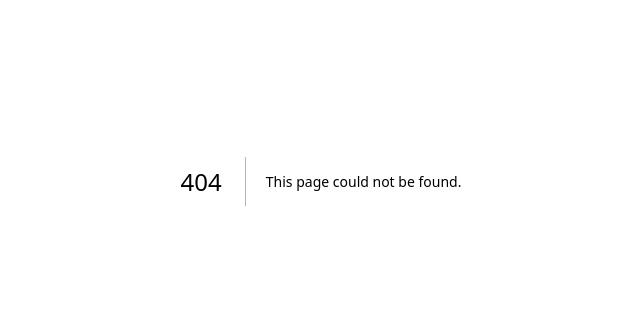
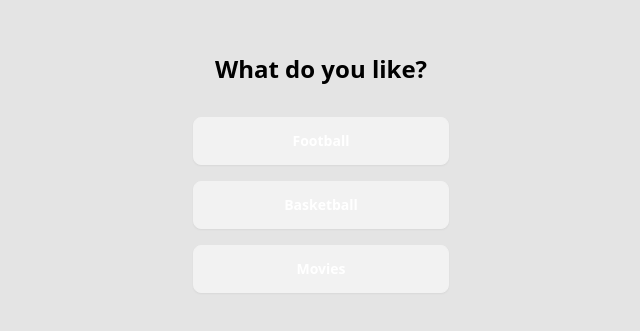
Before and after one commit to davidgomadza/AGT-worldcoin-app, a Next.js app: page /quiz in a window 1280 px wide. Before the commit this address had no page. Shown: the part 219-550 px from the top of the page, without its empty margins (319-959 px from the left). Built offline with nearby package versions, Linux system fonts and the light colour scheme.

Commit message:
initial things

```diff
--- a/package.json
+++ b/package.json
@@ -14,6 +14,7 @@
     "@types/react-dom": "18.3.0",
     "@worldcoin/idkit": "^1.2.2",
     "@worldcoin/idkit-core": "^1.2.2",
+    "daisyui": "^4.12.10",
     "eslint": "9.7.0",
     "eslint-config-next": "14.2.5",
     "next": "^14.2.5",
--- /dev/null
+++ b/src/app/ad/page.tsx
@@ -0,0 +1,29 @@
+"use client";
+
+import React from 'react';
+import { useRouter } from 'next/navigation';
+import { useSearchParams } from 'next/navigation'
+
+const Advertisement: React.FC = () => {
+    const router = useRouter();
+    const searchParams = useSearchParams();
+
+    const choice = searchParams.get('choice');
+
+    const handleWatchAd = () => {
+        router.push(`/video?choice=${choice}`);
+    };
+
+    return (
+        <div className="flex flex-col justify-center items-center h-screen bg-bg text-center">
+            <h1 className="text-2xl font-bold mb-8 text-black">
+                Watch an advertisement to get a discount at Adidas Shop
+            </h1>
+            <button className="btn btn-black text-white w-64" onClick={handleWatchAd}>
+                Yes
+            </button>
+        </div>
+    );
+};
+
+export default Advertisement;
--- /dev/null
+++ b/src/app/discount/page.tsx
@@ -0,0 +1,33 @@
+// pages/discount.tsx
+'use client';
+
+import { useSearchParams } from 'next/navigation';
+
+export default function DiscountPage() {
+  const searchParams = useSearchParams();
+  const choice = searchParams.get('choice');
+
+  const getDiscountMessage = () => {
+    if (choice === 'football' || choice === 'basketball') {
+      return 'Congratulations! You have earned a 10% discount at Adidas.';
+    } else if (choice === 'movies') {
+      return 'Congratulations! You have earned 1 month of free Netflix.';
+    }
+    return 'Congratulations! You have earned a special discount!';
+  };
+
+  return (
+    <div className="flex flex-col justify-center items-center h-screen bg-bg p-4">
+      <div className="bg-white shadow-lg rounded-lg p-6 max-w-md w-full text-center">
+        <h1 className="text-2xl font-bold mb-4 text-black">Your Reward</h1>
+        <p className="text-lg mb-8 text-gray-500">{getDiscountMessage()}</p>
+        <button
+          className="btn btn-black text-white w-full"
+          onClick={() => alert('Discount Applied!')}
+        >
+          Apply Discount
+        </button>
+      </div>
+    </div>
+  );
+}
--- a/src/app/page.tsx
+++ b/src/app/page.tsx
@@ -2,11 +2,13 @@
 
 import { VerificationLevel, IDKitWidget, useIDKit } from "@worldcoin/idkit";
 import type { ISuccessResult } from "@worldcoin/idkit";
+import { useRouter } from "next/navigation";
 import { verify } from "./actions/verify";
 
 export default function Home() {
   const app_id = process.env.NEXT_PUBLIC_WLD_APP_ID as `app_${string}`;
   const action = process.env.NEXT_PUBLIC_WLD_ACTION;
+  const router = useRouter();
 
   if (!app_id) {
     throw new Error("app_id is not set in environment variables!");
@@ -18,11 +20,11 @@ export default function Home() {
   const { setOpen } = useIDKit();
 
   const onSuccess = (result: ISuccessResult) => {
-    // This is where you should perform frontend actions once a user has been verified, such as redirecting to a new page
     window.alert(
       "Successfully verified with World ID! Your nullifier hash is: " +
         result.nullifier_hash
     );
+    router.push("/home");
   };
 
   const handleProof = async (result: ISuccessResult) => {
@@ -47,7 +49,7 @@ export default function Home() {
           app_id={app_id}
           onSuccess={onSuccess}
           handleVerify={handleProof}
-          verification_level={VerificationLevel.Orb} // Change this to VerificationLevel.Device to accept Orb- and Device-verified users
+          verification_level={VerificationLevel.Device}
         />
         <button
           className="border border-black rounded-md"
--- /dev/null
+++ b/src/app/quiz/page.tsx
@@ -0,0 +1,39 @@
+"use client";
+
+
+import React from 'react';
+import { useRouter } from 'next/navigation'
+
+const Quiz: React.FC = () => {
+  const router = useRouter();
+
+  const handleSelection = (choice: string) => {
+    router.push(`/ad?choice=${choice}`);
+  };
+
+  return (
+    <div className="flex flex-col justify-center items-center h-screen bg-bg">
+      <h1 className="text-2xl font-bold mb-8 text-black">What do you like?</h1>
+      <button
+        className="btn btn-black text-white w-64 mb-4"
+        onClick={() => handleSelection('football')}
+      >
+        Football
+      </button>
+      <button
+        className="btn btn-black text-white w-64 mb-4"
+        onClick={() => handleSelection('basketball')}
+      >
+        Basketball
+      </button>
+      <button
+        className="btn btn-black text-white w-64 mb-4"
+        onClick={() => handleSelection('movies')}
+      >
+        Movies
+      </button>
+    </div>
+  );
+};
+
+export default Quiz;
--- /dev/null
+++ b/src/app/video/page.tsx
@@ -0,0 +1,31 @@
+// pages/video.tsx
+'use client';
+
+import { useRouter } from 'next/navigation';
+
+export default function VideoPage() {
+    const router = useRouter();
+
+    const handleContinue = () => {
+        router.push('/discount'); // Replace with the actual route you want to navigate to
+    };
+
+    return (
+        <div className="flex flex-col justify-center items-center h-screen p-4 bg-bg">
+            <div className="w-full max-w-md">
+                <div className="aspect-w-16 aspect-h-9 mb-4">
+                    <iframe
+                        className="w-full h-full rounded-lg"
+                        src="https://www.youtube.com/embed/6Pjw7uFmJDg"
+                        title="YouTube video player"
+                        allow="accelerometer; autoplay; clipboard-write; encrypted-media; gyroscope; picture-in-picture"
+                        allowFullScreen
+                    ></iframe>
+                </div>
+            </div>
+            <button className="btn btn-black text-white w-full max-w-md" onClick={handleContinue}>
+                Continue
+            </button>
+        </div>
+    );
+}
--- a/tailwind.config.js
+++ b/tailwind.config.js
@@ -6,7 +6,11 @@ module.exports = {
     './src/app/**/*.{js,ts,jsx,tsx}',
   ],
   theme: {
-    extend: {},
+    extend: {
+      colors: {
+        'bg': '#E4E4E4',
+      },
+    }
   },
-  plugins: [],
+  plugins: [require('daisyui')],
 }
```
Also changed, not shown: 1 other file (tests, documents, lock files or other folders).
